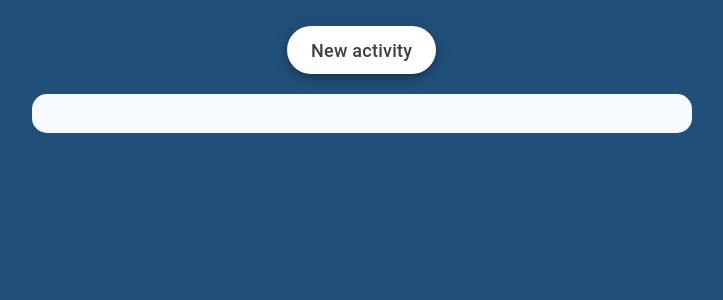
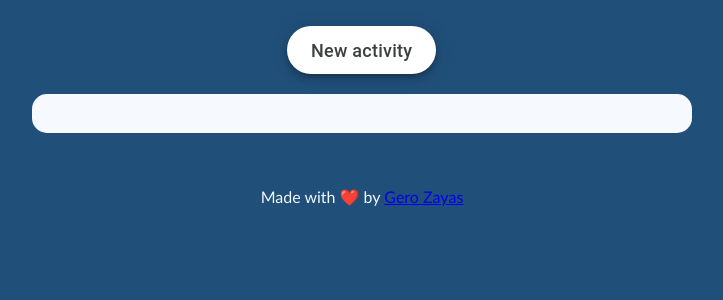
Before and after one commit to GeroZayas/Activity_Suggestor, a FastAPI app: template templates/index.html in a window 1280 px wide. Shown: the part 244-544 px from the top of the page, without its empty margins (278-1001 px from the left). Run offline with FastAPI, Linux system fonts and the light colour scheme; the template is opened without the code that fills it, so the values that code supplies are empty.

Commit message:
Add link to gerozayas.com

```diff
--- a/templates/index.html
+++ b/templates/index.html
@@ -1,32 +1,44 @@
 <!DOCTYPE html>
 <html lang="en">
+  <head>
+    <meta charset="UTF-8" />
+    <meta http-equiv="X-UA-Compatible" content="IE=edge" />
+    <meta name="viewport" content="width=device-width, initial-scale=1.0" />
+    <link
+      rel="stylesheet"
+      href="{{ url_for('static', path='css/styles.css') }}"
+    />
+    <title>Gero FastAPI</title>
+  </head>
 
-<head>
-    <meta charset="UTF-8">
-    <meta http-equiv="X-UA-Compatible" content="IE=edge">
-    <meta name="viewport" content="width=device-width, initial-scale=1.0">
-    <link rel="stylesheet" href="{{ url_for('static', path='css/styles.css') }}">
-    <title>Gero FastAPI</title>
-</head>
-
-<body>
+  <body>
     <!-- Hello Section -->
     <h1>Hello, let's get active!</h1>
     <p>Let me suggest you some activity</p>
     <p><b>DO NOT BE LAZY</b> and don't let yourself get bored!</p>
 
     <!-- button -->
-    <button id="new-activity-btn" class="" role="button" onClick="window.location.reload();" >New activity</button>
+    <button
+      id="new-activity-btn"
+      class=""
+      role="button"
+      onClick="window.location.reload();"
+    >
+      New activity
+    </button>
 
     <!-- new activity -->
     <div class="new-activity">
-        <h3 style="color: brown;" id="suggested-activity">{{activity}}</h3>
+      <h3 style="color: brown" id="suggested-activity">{{activity}}</h3>
     </div>
 
     <!-- image -->
-    <img style="border-radius: 10px;" src="{{image}}" alt="">
+    <img style="border-radius: 10px" src="{{image}}" alt="" />
+
+    <div style="font-size: medium">
+      Made with ❤️ by <a href="https://www.gerozayas.com"> Gero Zayas</a>
+    </div>
 
     <script src="{{ url_for('static', path='index.js') }}"></script>
-</body>
-
+  </body>
 </html>
```
